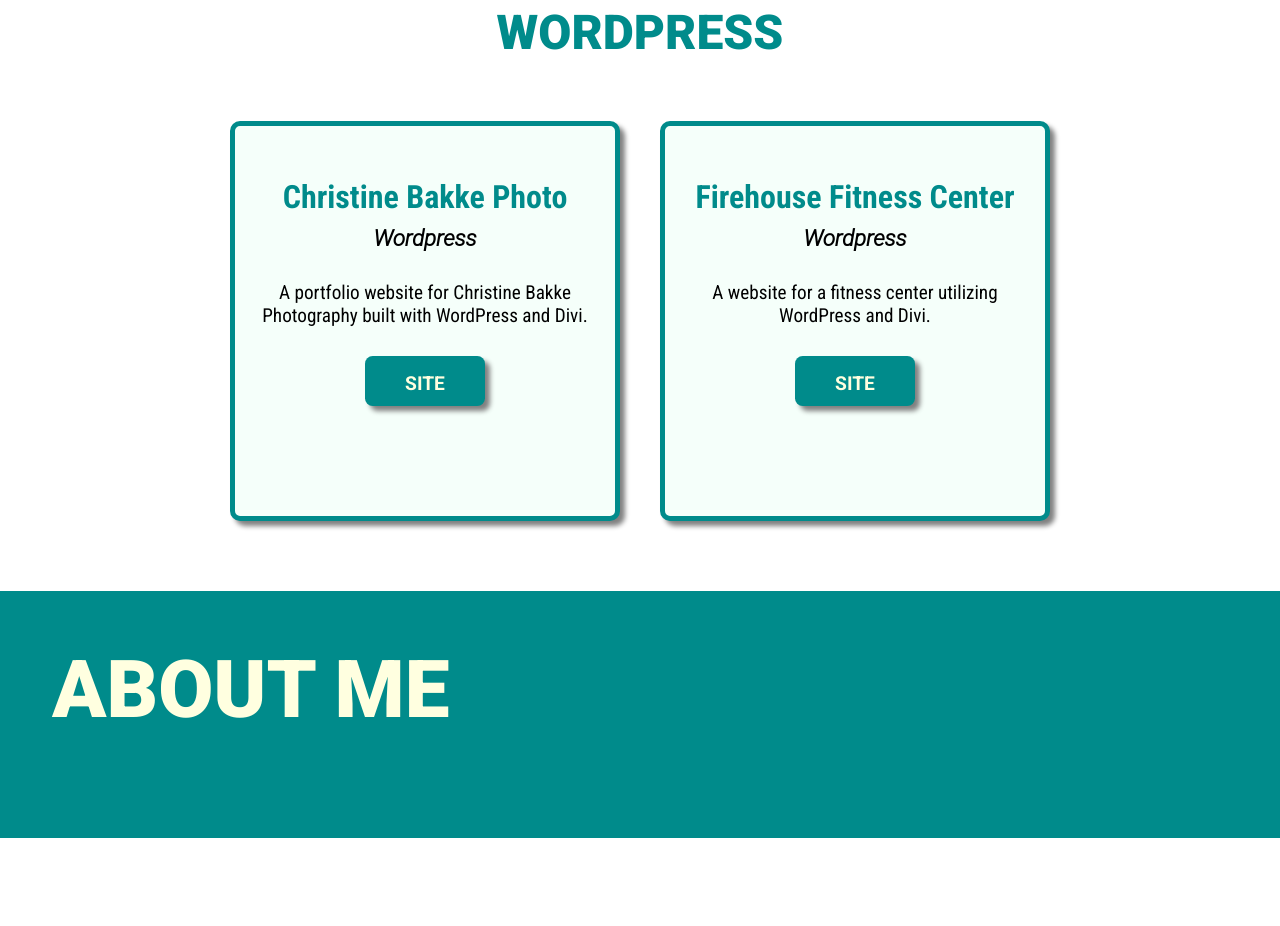
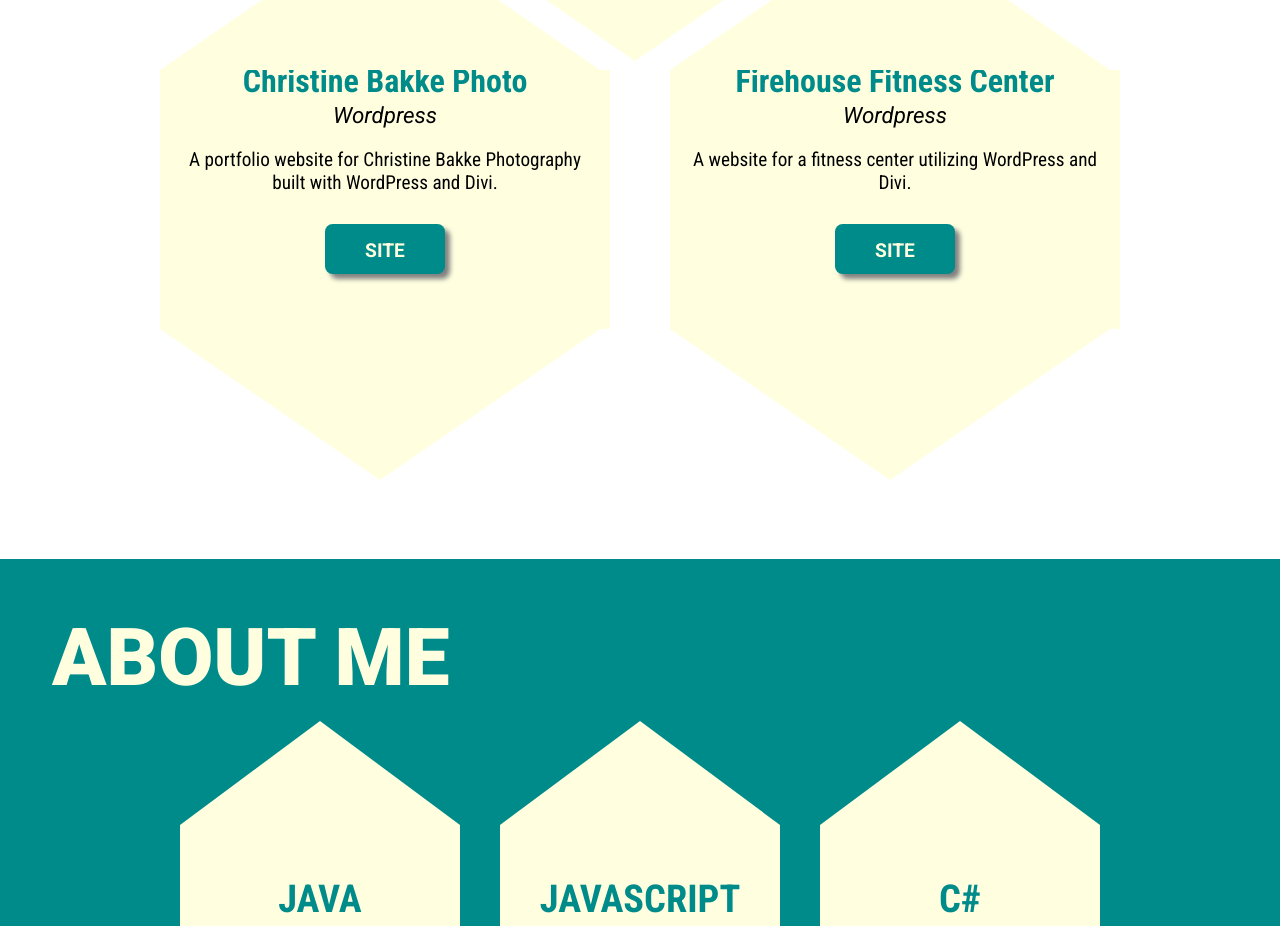
Before and after one commit to wildfirefly12/portfolio, a React (Create React App) app: page / in a window 1280 px wide. Shown: the part 1800-2726 px from the top of the page. Before the commit the page ends 2638 px from the top, so only its background shows below. Built offline with nearby package versions, Linux system fonts and the light colour scheme.

Commit message:
Updated app cards to be hexagon and started on the about me section

```diff
--- a/src/AboutMe.css
+++ b/src/AboutMe.css
@@ -12,6 +12,7 @@
     text-transform: uppercase;
     text-align: left;
     margin: 20px;
+    margin-bottom: 100px;
 }
 
 .headshot{
--- a/src/AboutMe.js
+++ b/src/AboutMe.js
@@ -2,13 +2,16 @@ import React from "react";
 
 import "./AboutMe.css";
 import headshot from "./img/headshot.jpg";
+import Skill from "./Skill";
 
 const AboutMe = () => {
     return (
         <div className={"background"}>
             <h2 className={"header"}>About Me</h2>
             {/*<img className={"headshot"} src={headshot}/>*/}
-            <p className={"about"}></p>
+            <Skill title={"Java"} experience={"3 years"} />
+            <Skill title={"JavaScript"} experience={"2 years"} />
+            <Skill title={"C#"} experience={"1 years"} />
         </div>
     )
 }
--- a/src/App.css
+++ b/src/App.css
@@ -4,3 +4,17 @@
 .App {
     text-align: center;
 }
+
+.section{
+    padding-top: 50px;
+    padding-bottom: 50px;
+}
+
+.projectsTitle{
+    font-size: 4.5em;
+    color: darkcyan;
+    font-family: "Roboto";
+    font-weight: 900;
+    text-transform: uppercase;
+    padding-bottom: 100px;
+}
--- a/src/App.js
+++ b/src/App.js
@@ -60,8 +60,11 @@ function App() {
     return (
         <div className="App">
             <Header/>
-            <AppSection sectionTitle={"Java"} apps={javaApps}/>
-            <AppSection sectionTitle={"Wordpress"} apps={wordpressApps}/>
+            <div className={"section"}>
+                <h2 className={"projectsTitle"}>Projects</h2>
+                <AppSection sectionTitle={"Java"} apps={javaApps}/>
+                <AppSection sectionTitle={"Wordpress"} apps={wordpressApps}/>
+            </div>
             <AboutMe/>
         </div>
     );
--- a/src/AppCard.css
+++ b/src/AppCard.css
@@ -1,4 +1,4 @@
-.container {
+/*.container {
     border: 5px solid darkcyan;
     border-radius: 10px;
     padding: 20px;
@@ -7,25 +7,61 @@
     margin: 20px;
     box-shadow: 5px 5px 5px gray;
     height: 350px;
-    background-color: mintcream;
+    background-color: lightyellow;
     vertical-align: top;
-;
+}*/
+
+.container {
+    display: inline-block;
+    vertical-align: top;
+    width: 450px;
+    height: 259px;
+    background: lightyellow;
+    position: relative;
+    margin: 30px;
+}
+.container::before {
+    content: "";
+    position: absolute;
+    top: -151px;
+    left: 0;
+    width: 0;
+    height: 0;
+    border-left: 220px solid transparent;
+    border-right: 220px solid transparent;
+    border-bottom: 151px solid lightyellow;
+}
+.container::after {
+    content: "";
+    position: absolute;
+    bottom: -151px;
+    left: 0;
+    width: 0;
+    height: 0;
+    border-left: 220px solid transparent;
+    border-right: 220px solid transparent;
+    border-top: 151px solid lightyellow;
 }
 
 .title {
     color: darkcyan;
     font-size: 2em;
     font-family: "Roboto Condensed";
+    margin: -8px;
 }
 
 .language {
     font-size: 1.4em;
-    font-family: "Roboto Light";
+    font-family: "Roboto";
+    font-weight: normal;
     font-style: italic;
-    margin-top: -1em
+    margin-top: -1em;
+    margin: 10px;
 }
 
 .description {
     font-family: "Roboto Condensed";
     font-size: 1.2em;
+    padding: 10px;
+    margin: 10px;
 }
--- a/src/AppSection.css
+++ b/src/AppSection.css
@@ -1,3 +1,7 @@
+.appSection{
+    padding-bottom: 100px;
+}
+
 .sectionTitle {
     font-size: 3em;
     color: darkcyan;
--- a/src/AppSection.js
+++ b/src/AppSection.js
@@ -6,8 +6,7 @@ import "./AppSection.css"
 const AppSection = (props) => {
 
     return (
-        <div>
-            <h2 className="sectionTitle">{props.sectionTitle}</h2>
+        <div className={"appSection"}>
             {props.apps.map(app =>
                 <AppCard key={app.id} title={app.title} language={app.language} description={app.description} urls={app.urls}/>
             )}
--- /dev/null
+++ b/src/Skill.css
@@ -0,0 +1,56 @@
+.skill {
+    display: inline-block;
+    vertical-align: top;
+    width: 280px;
+    height: 185px;
+    background: lightyellow;
+    position: relative;
+    margin: 20px;
+}
+.skill::before {
+    content: "";
+    position: absolute;
+    top: -104px;
+    left: 0;
+    width: 0;
+    height: 0;
+    border-left: 140px solid transparent;
+    border-right: 140px solid transparent;
+    border-bottom: 104px solid lightyellow;
+}
+.skill::after {
+    content: "";
+    position: absolute;
+    bottom: -58px;
+    left: 0;
+    width: 0;
+    height: 0;
+    border-left: 100px solid transparent;
+    border-right: 100px solid transparent;
+    border-top: 58px solid lightyellow;
+}
+
+.skillTitle{
+    color: darkcyan;
+    font-size: 2.4em;
+    font-family: "Roboto Condensed";
+    font-weight: bolder;
+    text-transform: uppercase;
+    margin: -8px;
+}
+
+.skillContent{
+    margin: 0;
+    position: absolute;
+    top: 50%;
+    left: 50%;
+    transform: translate(-50%, -50%);
+}
+
+.skillYears{
+    color: black;
+    font-size: 1.6em;
+    font-family: "Roboto Condensed";
+    font-weight: normal;
+    margin-top: 10px;
+}
--- /dev/null
+++ b/src/Skill.js
@@ -0,0 +1,18 @@
+import React from "react";
+
+import "./Skill.css";
+
+const Skill = (props) => {
+
+
+    return (
+        <div className={"skill"}>
+            <div className={"skillContent"}>
+                <div className={"skillTitle"}>{props.title}</div>
+                <div className={"skillYears"}>{props.experience}</div>
+            </div>
+        </div>
+    )
+}
+
+export default Skill;
```
Also changed, not shown: 1 other file (tests, documents, lock files or other folders).
